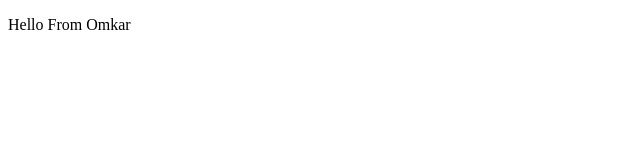
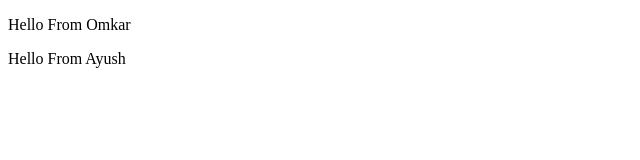
Before and after one commit to omkar1732005/First, a plain HTML site: page index.html in a window 1280 px wide. Shown: the whole page, without its empty margins (0-640 px from the left). Drawn offline with Linux system fonts and the light colour scheme.

Commit message:
Updated code

```diff
--- a/index.html
+++ b/index.html
@@ -7,5 +7,6 @@
 </head>
 <body>
     <p>Hello From Omkar</p>
+    <p>Hello From Ayush</p>
 </body>
 </html>
```
